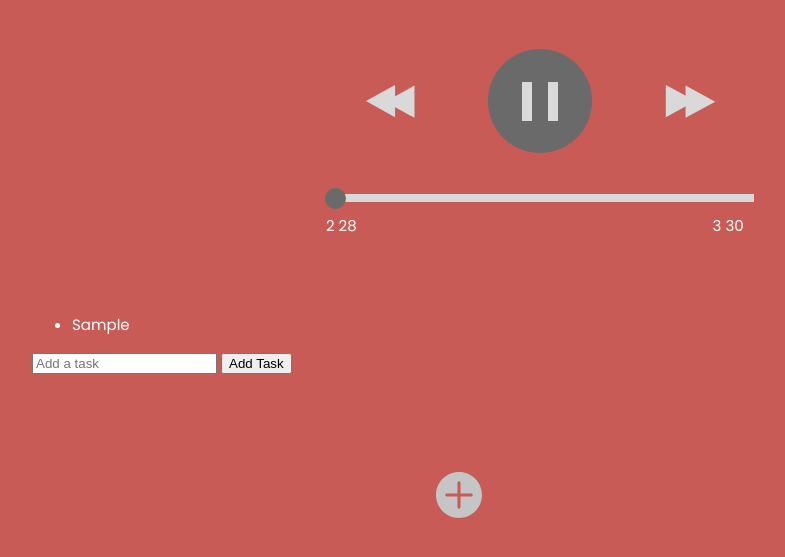
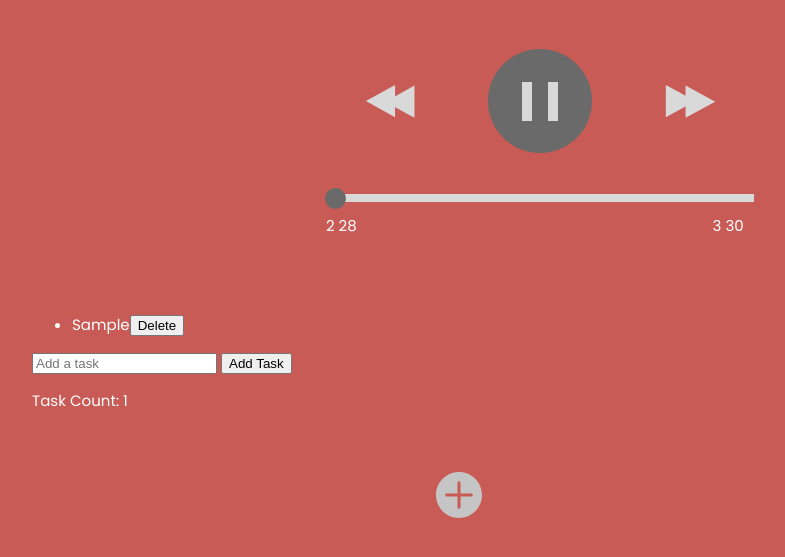
Before and after one commit to Ferru9/Pomodoro-App, a website built with Parcel: page index.html in a window 1280 px wide. Both pictures are taken after typing "Sample" into the empty fields and a click on the button "Add Task". Shown: the part 751-1308 px from the top of the page, without its empty margins (99-884 px from the left). Built offline with nearby package versions, Linux system fonts and the light colour scheme.

Commit message:
delete task button + task counter
added delete task button and task counter

```diff
--- a/index.html
+++ b/index.html
@@ -62,7 +62,9 @@
   		<ul id="task-list"></ul>
   		<input type="text" id="new-task" placeholder="Add a task">
   		<button id="add-task-button">Add Task</button>
+  		<p>Task Count: <span id="task-count">0</span></p>
 	</div>
+
 
           <img class="vector-icon" alt="" src="./public/vector.svg" />
         </div>
--- a/main.js
+++ b/main.js
@@ -76,6 +76,37 @@ const taskList = document.getElementById("task-list");
 const newTaskInput = document.getElementById("new-task");
 const addTaskButton = document.getElementById("add-task-button");
 
+function addTask(taskText) {
+    const li = document.createElement("li");
+    li.textContent = taskText;
+
+    // Create a delete button for the task
+    const deleteButton = document.createElement("button");
+    deleteButton.textContent = "Delete";
+    deleteButton.addEventListener("click", function () {
+        // Remove the task when the delete button is clicked
+        taskList.removeChild(li);
+        taskCount--; // Decrease the task count
+        updateTaskCount(); // Update the displayed task count
+    });
+
+    // Append the delete button to the task item
+    li.appendChild(deleteButton);
+
+    taskList.appendChild(li);
+    taskCount++; // Increase the task count
+    updateTaskCount(); // Update the displayed task count
+}
+
+let taskCount = 0; // Initialize the task counter
+
+function updateTaskCount() {
+    const taskCountElement = document.getElementById("task-count");
+    taskCountElement.textContent = taskCount;
+}
+
+updateTaskCount(); // Initialize the task count display
+
 addTaskButton.addEventListener("click", function () {
     const taskText = newTaskInput.value;
     if (taskText.trim() !== "") {
@@ -83,15 +114,3 @@ addTaskButton.addEventListener("click", function () {
         newTaskInput.value = "";
     }
 });
-
-function addTask(taskText) {
-    const li = document.createElement("li");
-    li.textContent = taskText;
-    li.addEventListener("click", function () {
-        // Remove the task when clicked
-        taskList.removeChild(li);
-    });
-    taskList.appendChild(li);
-}
-
-update();
```
